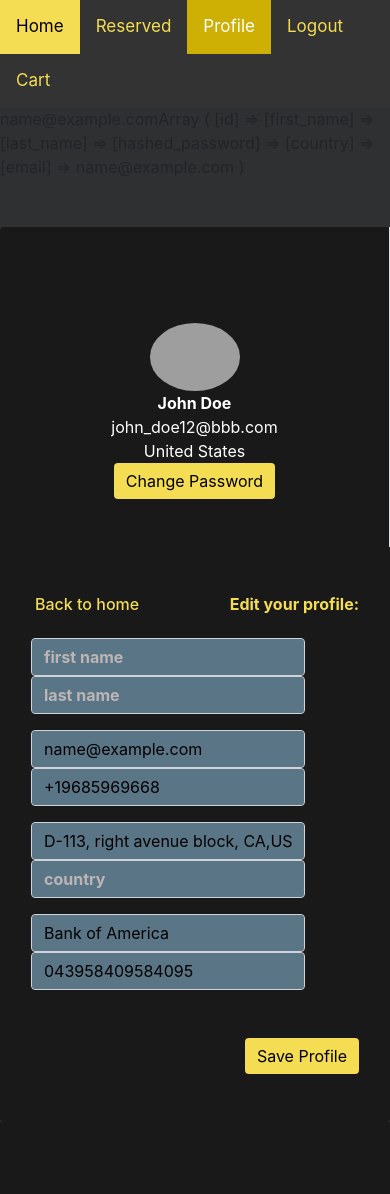
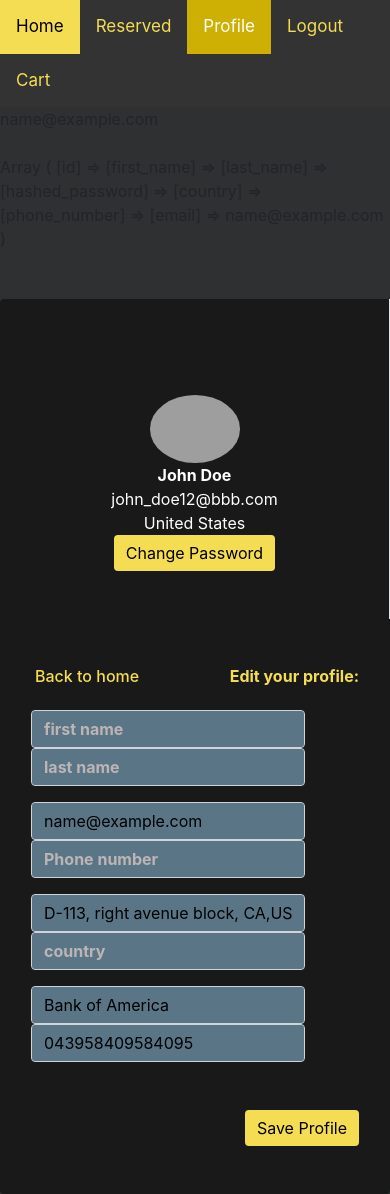
Before and after one commit to FedericoColonna/web-project, a PHP site: page /show_profile.php in a window 390 px wide. Before the commit the page ends 1122 px from the top, so only its background shows below. Run offline with PHP 8.4, Linux system fonts and the light colour scheme; the visitor is signed in with stand-in values (Sample User, id 1); data that the repository does not hold is empty; grey boxes are pictures that could not be loaded.

Commit message:
added phone on profile

```diff
--- a/back_end/db-user.php
+++ b/back_end/db-user.php
@@ -3,22 +3,22 @@
 
     function getUser($email) {
         GLOBAL $conn;
-        if ($stmt = mysqli_prepare($conn, "SELECT id, first_name, last_name, hashed_password, country FROM user WHERE email = ?")) {
+        if ($stmt = mysqli_prepare($conn, "SELECT id, first_name, last_name, hashed_password, country, phone_number FROM user WHERE email = ?")) {
             mysqli_stmt_bind_param($stmt, "s", $email);
             mysqli_stmt_execute($stmt);
-            mysqli_stmt_bind_result($stmt, $id, $first_name, $last_name, $hashed_password, $country);
+            mysqli_stmt_bind_result($stmt, $id, $first_name, $last_name, $hashed_password, $country, $phone_number);
             mysqli_stmt_fetch($stmt);
 
-            return compact('id', 'first_name', 'last_name', 'hashed_password', 'country', 'email');
+            return compact('id', 'first_name', 'last_name', 'hashed_password', 'country', 'phone_number', 'email');
         } else {
             return -1;
         }
     }
 
-    function updateUser($id, $email, $firstname, $lastname, $country) {
+    function updateUser($id, $email, $firstname, $lastname, $country, $phone_number) {
         GLOBAL $conn;
-        if ($stmt = mysqli_prepare($conn, "UPDATE user SET country = ?, first_name = ?, last_name = ?, email = ? WHERE id = ?;")) {
-            mysqli_stmt_bind_param($stmt, "ssssi", $country, $firstname, $lastname, $email, $id);
+        if ($stmt = mysqli_prepare($conn, "UPDATE user SET email = ?, first_name = ?, last_name = ?, country = ?, phone_number = ? WHERE id = ?;")) {
+            mysqli_stmt_bind_param($stmt, "ssssii", $email, $firstname, $lastname, $country, $phone_number, $id);
             mysqli_stmt_execute($stmt);
             mysqli_stmt_close($stmt);
 
@@ -28,10 +28,10 @@
         }
     }
 
-    function createUser($email, $hashed_password, $firstname, $lastname, $country) {
+    function createUser($email, $hashed_password, $firstname, $lastname, $country, $phone_number) {
         GLOBAL $conn;
-        if ($stmt = mysqli_prepare($conn, "INSERT INTO user (email, hashed_password, first_name, last_name, country) VALUES(?, ?, ?, ?, ?);")) {
-            mysqli_stmt_bind_param($stmt, "sssss", $email, $hashed_password, $firstname, $lastname, $country);
+        if ($stmt = mysqli_prepare($conn, "INSERT INTO user (email, hashed_password, first_name, last_name, country, phone_number) VALUES(?, ?, ?, ?, ?, ?);")) {
+            mysqli_stmt_bind_param($stmt, "sssssi", $email, $hashed_password, $firstname, $lastname, $country, $phone_number);
             mysqli_stmt_execute($stmt);
             mysqli_stmt_close($stmt);
 
--- a/back_end/registration.php
+++ b/back_end/registration.php
@@ -8,6 +8,7 @@
         $password = trim($_POST['pass']);
         $confirm= trim($_POST['confirm']);
         $country= trim($_POST['country']);
+        $phone_number= trim($_POST['phone_number']);
 
 
         if (emptySignup($firstname, $lastname, $email, $password, $confirm) !== false) {
@@ -39,7 +40,7 @@
     else {
         header("Location: ../signup_page.php");
     }
-    if (createUser($email, password_hash($password, PASSWORD_DEFAULT), $firstname, $lastname, $country) == -1) {
+    if (createUser($email, password_hash($password, PASSWORD_DEFAULT), $firstname, $lastname, $country, $phone_number) == -1) {
         header("Location: ../signup_page.php?error=stmtfailed");
     } else {
         header("Location: ../signup_page.php?error=none");
--- a/back_end/update_profile.php
+++ b/back_end/update_profile.php
@@ -7,9 +7,10 @@
         $lastname = trim($_POST['lastname']);
         $maybe_new_email = trim($_POST['email']);
         $country = trim($_POST['country']);
+        $phone_number = trim($_POST['phone_number']);
         $user = getUser($current_email);
 
-        if (updateUser($user["id"], $maybe_new_email, $firstname, $lastname, $country) == 0) {
+        if (updateUser($user["id"], $maybe_new_email, $firstname, $lastname, $country, $phone_number) == 0) {
             $_SESSION['email'] = $maybe_new_email;
             header("Location: ../show_profile.php?error=none2");
         } else {
--- a/show_profile.php
+++ b/show_profile.php
@@ -30,6 +30,9 @@ integrity="sha384-ho+j7jyWK8fNQe+A12Hb8AhRq26LrZ/JpcUGGOn+Y7RsweNrtN/tE3MoK7ZeZD
     $email = $_SESSION['email'];
     echo $email;
     $user = getUser($email);
+    echo '<br>';
+    echo $user['phone_number'];
+    echo '<br>';
     print_r($user);
 
 
@@ -58,7 +61,7 @@ integrity="sha384-ho+j7jyWK8fNQe+A12Hb8AhRq26LrZ/JpcUGGOn+Y7RsweNrtN/tE3MoK7ZeZD
                 </div>
                 <div class="row mt-3">
                     <div class="col-md-6"><input type="email" name="email" class="form-control" placeholder="Email" value="<?php echo htmlspecialchars($user["email"]); ?>"></div>
-                    <div class="col-md-6"><input type="text" class="form-control" value="+19685969668" placeholder="Phone number"></div>
+                    <div class="col-md-6"><input type="text" name="phone_number" class="form-control" value="<?php echo htmlspecialchars($user["phone_number"]); ?>" placeholder="Phone number"></div>
                 </div>
                 <div class="row mt-3">
                     <div class="col-md-6"><input type="text" class="form-control" placeholder="address" value="D-113, right avenue block, CA,USA"></div>
--- a/styles.css
+++ b/styles.css
@@ -269,6 +269,20 @@ small {
     padding-bottom: 60px;
 
 }
+.search-bar{
+    width: 600px;
+    background-color: white;
+    height: 39px;
+    border-left: 6px solid rgb(245, 221, 83);
+    border-radius: 10px;
+}
+.search-bar:focus{
+    background-color: rgb(90, 117, 134);
+    color:white;
+    font-weight: bold;
+    border-color: rgb(245, 221, 83);
+    border-bottom: 5px solid rgb(245, 221, 83);
+}
 
 #mydiv{
     margin-top: 40px;
```
Also changed, not shown: reserved_page.php (+5 -5 lines), signup_page.php (+10 -5 lines).
